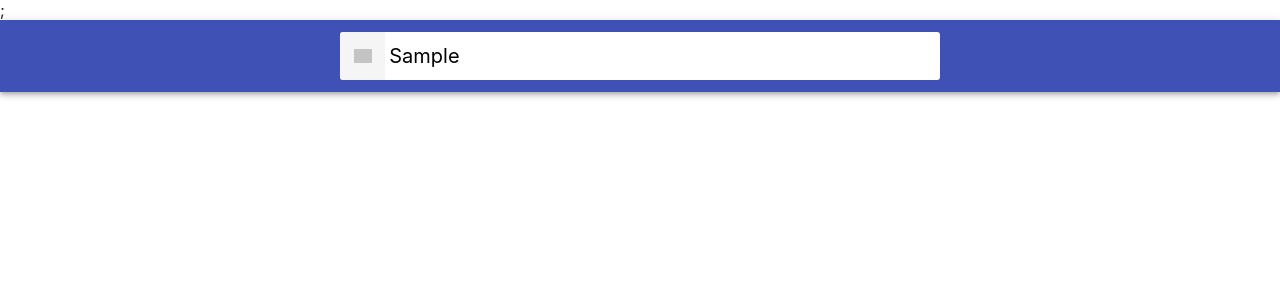
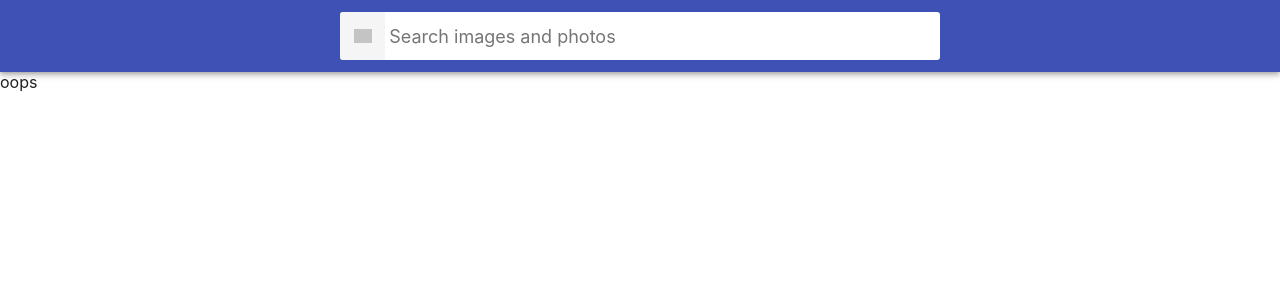
Before and after one commit to Sleepy-girl/react-hw-03_image-finder, a React (Create React App) app: page / in a window 1280 px wide. Both pictures are taken after typing "Sample" into the empty fields and a click on the button "Search". Shown: the top 300 px of the page. Built offline with nearby package versions, Linux system fonts and the light colour scheme; no server answers; grey boxes are pictures that could not be loaded.

Commit message:
rest-pagination done

```diff
--- a/src/components/App.js
+++ b/src/components/App.js
@@ -15,42 +15,60 @@ class App extends Component {
     loading: false,
     error: null,
     searchQuery: '',
-    page: '',
+    page: 0,
   };
 
-  componentDidMount() {
-    this.setState({
-      loading: true,
-    });
+  // componentDidMount() {
+  //   // this.setState({
+  //   //   loading: true,
+  //   // });
+  //   // this.fetchImages();
+  // }
 
-    this.fetchImages('car');
+  componentDidUpdate(prevProps, prevState) {
+    const prevQuery = prevState.searchQuery;
+    const nextQuery = this.state.searchQuery;
+
+    if (prevQuery !== nextQuery) {
+      // console.log('можно делать запрос');
+      this.fetchImages();
+    }
   }
 
-  fetchImages = query => {
+  fetchImages = () => {
+    const { searchQuery, page } = this.state;
+
     imagesApi
-      .fetchImagesWithQuery(query)
-      .then(images => this.setState({ images }))
+      .fetchImagesWithQuery(searchQuery)
+      .then(images =>
+        this.setState(prevState => ({
+          images: [...prevState.images, ...images],
+          page: prevState.page + 1,
+        })),
+      )
       .catch(error => this.setState({ error }))
       .finally(() => this.setState({ loading: false }));
   };
 
+  handleSearchFormSubmit = query => {
+    this.setState({ searchQuery: query, page: 0, images: [] });
+  };
+
   render() {
-    const { images, loading } = this.state;
+    const { images, loading, error } = this.state;
     return (
       <>
-        {console.log(images)};
-        <Searchbar onSubmit={this.fetchImages} />
-        {/* {error && <span>oops</span>} */}
-        {/* {this.state.loading ? (
+        <Searchbar onSubmit={this.handleSearchFormSubmit} />
+        {error && <span>oops</span>}
+        {this.state.loading ? (
           <Loader loading={loading} />
-        ) : ( */}
-        <ImageGallery>
-          <ImageGalleryItem images={images} />
-        </ImageGallery>
-        {/* )} */}
-        {/* {images.length > 0 && ( */}
-        {/* <Button />
-        <Modal /> */}
+        ) : (
+          <ImageGallery>
+            {images.length > 0 && <ImageGalleryItem images={images} />}
+            {images.length > 0 && <Button onClick={this.fetchImages} />}
+            {/* <Modal /> */}
+          </ImageGallery>
+        )}
       </>
     );
   }
--- a/src/components/button/Button.js
+++ b/src/components/button/Button.js
@@ -1,10 +1,10 @@
 import React from 'react';
 import styles from './button.module.css';
 
-function Button() {
+function Button({ onClick }) {
   return (
     <>
-      <button type="button" className={styles.Button}>
+      <button type="button" className={styles.Button} onClick={onClick}>
         Lord more
       </button>
       {/* window.scrollTo({
--- a/src/components/searchbar/Searchbar.js
+++ b/src/components/searchbar/Searchbar.js
@@ -12,8 +12,9 @@ class Searchbar extends Component {
 
   handleSubmit = e => {
     e.preventDefault();
-    console.log(this.state.inputValue);
+    // console.log(this.state.inputValue);
     this.props.onSubmit(this.state.inputValue);
+    this.setState({ inputValue: '' });
   };
 
   render() {
--- a/src/service/imagesApi.js
+++ b/src/service/imagesApi.js
@@ -1,9 +1,9 @@
 import axios from 'axios';
 
-const fetchImagesWithQuery = searchQuery => {
+const fetchImagesWithQuery = (searchQuery, page = 1) => {
   return axios
     .get(
-      `https://pixabay.com/api/?q=${searchQuery}&page=1&key=17611748-6d67051009b1653d75232e8c8&image_type=photo&orientation=horizontal&per_page=12`,
+      `https://pixabay.com/api/?q=${searchQuery}&page=${page}&key=17611748-6d67051009b1653d75232e8c8&image_type=photo&orientation=horizontal&per_page=12`,
     )
     .then(response => response.data.hits);
 };
```
